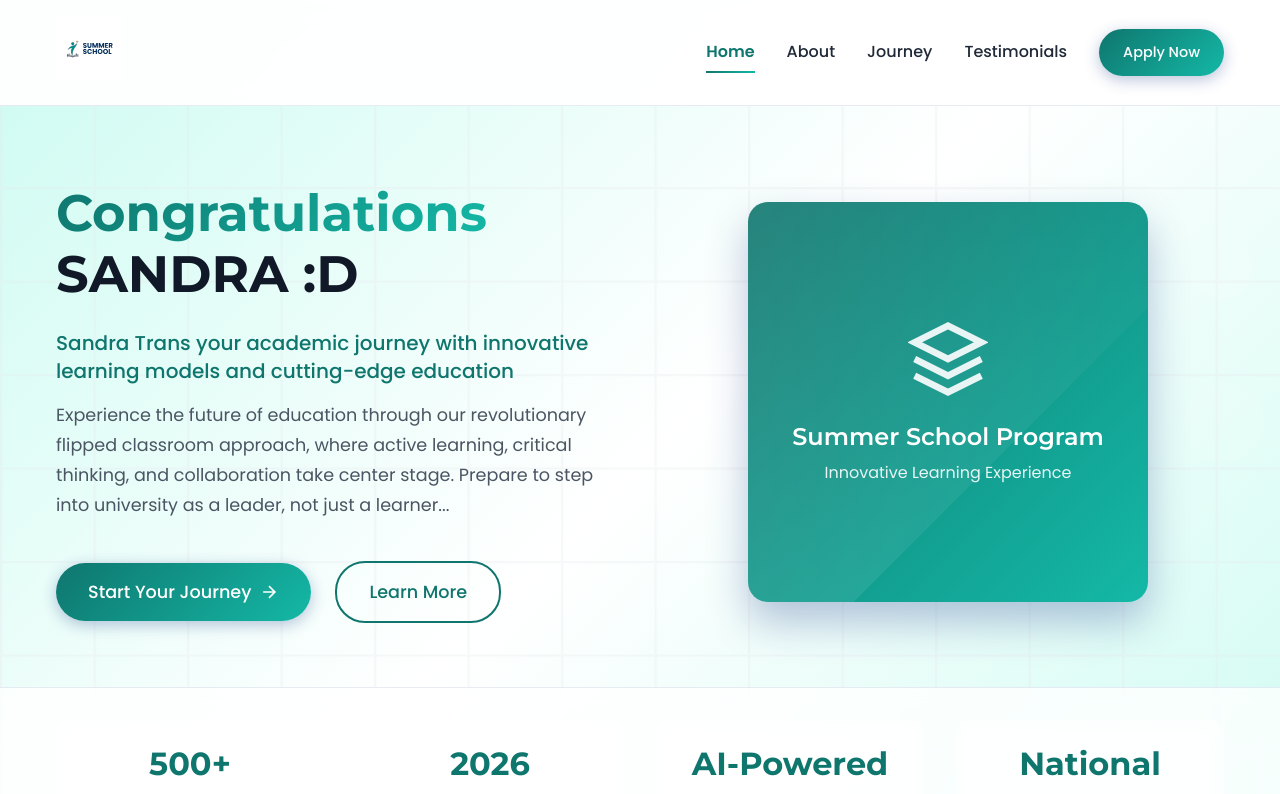
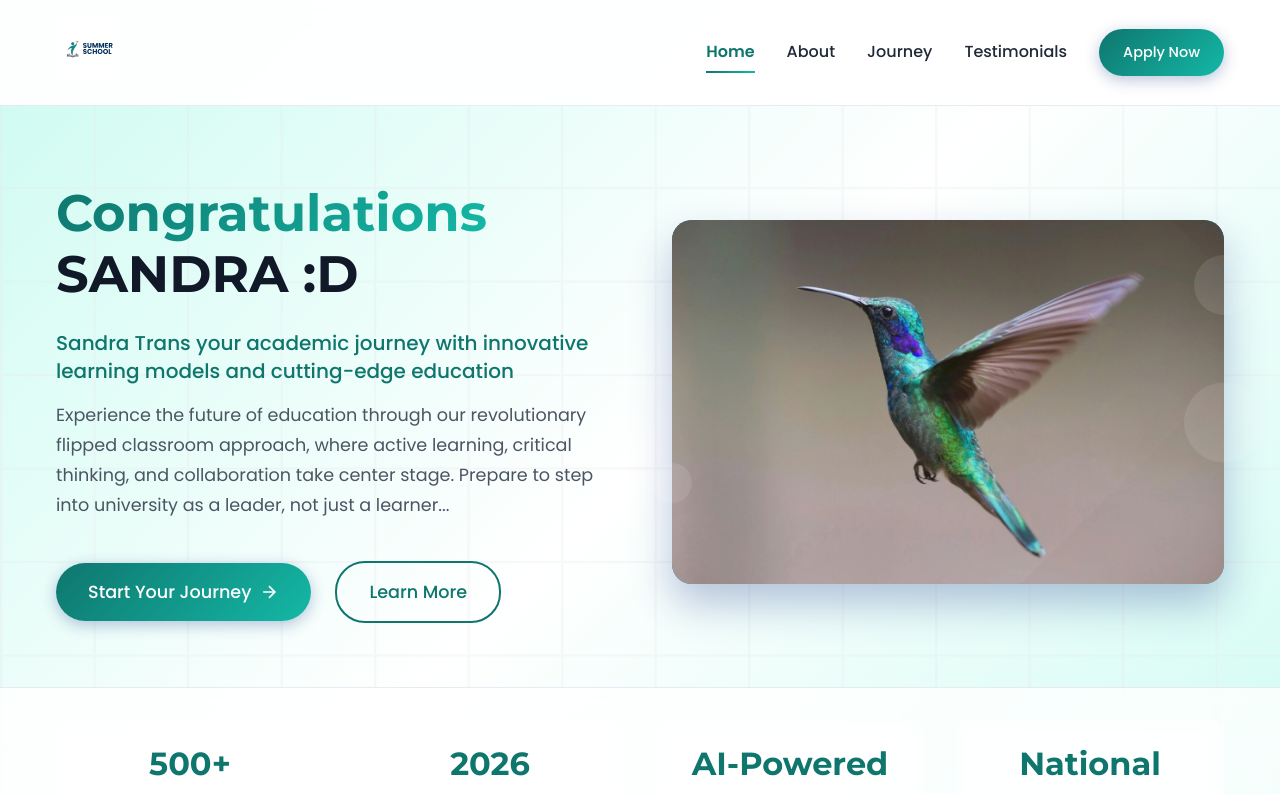
Before and after one commit to EngrE/Web, a React (Vite) app: page / in a window 1280 px wide. Shown: the top 794 px of the page. Built offline with nearby package versions, Linux system fonts and the light colour scheme.

Commit message:
Humming bird

```diff
--- a/src/components/Hero.css
+++ b/src/components/Hero.css
@@ -361,3 +361,17 @@
     gap: 1rem;
   }
 }
+
+
+.hero-image-placeholder {
+  width: 100%;
+  height: 100%;
+  overflow: hidden;
+}
+
+.hero-img {
+  width: 100%;
+  height: 100%;
+  object-fit: cover;
+  display: block;
+}
--- a/src/components/Hero.jsx
+++ b/src/components/Hero.jsx
@@ -1,4 +1,6 @@
 import './Hero.css';
+import heroImage from '../assets/images/pexels-pixabay-349758-scaled.jpg';
+
 
 const Hero = () => {
   return (
@@ -37,18 +39,13 @@ const Hero = () => {
           <div className="hero-image">
             <div className="hero-image-container">
               <div className="hero-image-placeholder">
-                <div className="image-content">
-                  <div className="university-icon">
-                    <svg viewBox="0 0 24 24" fill="none" stroke="currentColor" strokeWidth="2">
-                      <path d="M12 2L2 7l10 5 10-5-10-5z"/>
-                      <path d="M2 17l10 5 10-5"/>
-                      <path d="M2 12l10 5 10-5"/>
-                    </svg>
-                  </div>
-                  <h3>Summer School Program</h3>
-                  <p>Innovative Learning Experience</p>
-                </div>
+                <img
+                  src={heroImage}
+                  alt="Hero"
+                  className="hero-img"
+                />
               </div>
+
               <div className="floating-elements">
                 <div className="floating-element element-1"></div>
                 <div className="floating-element element-2"></div>
```
Also changed, not shown: src/assets/images/pexels-pixabay-349758-scaled.jpg (added).
